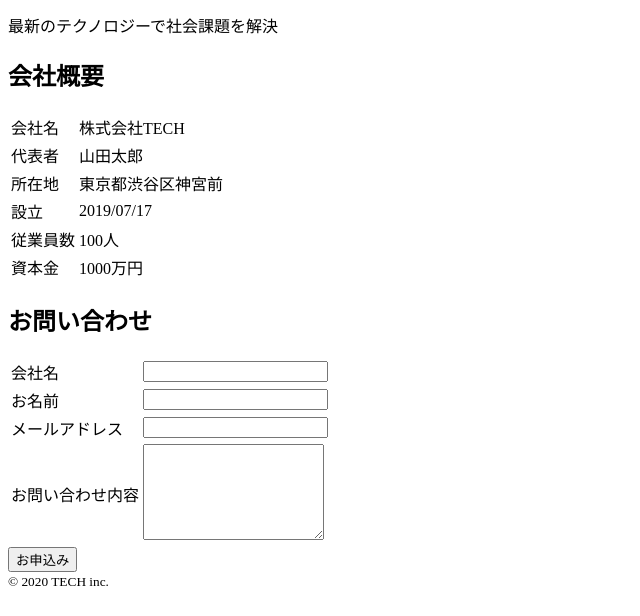
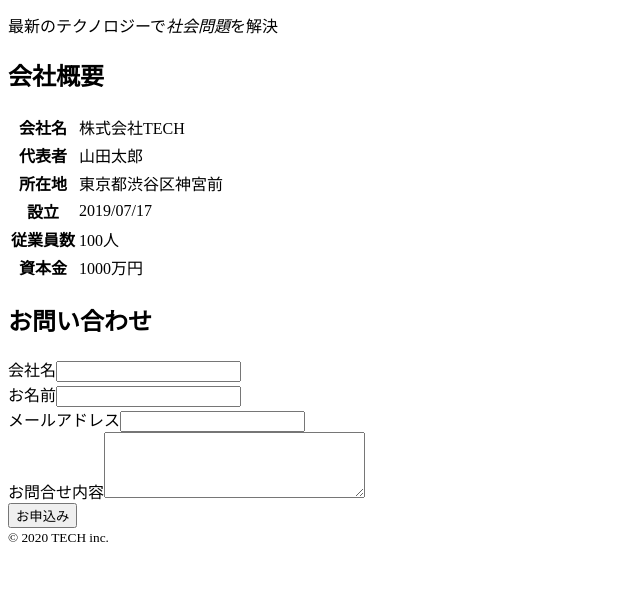
Before and after one commit to YukaAsada/202111123asada, a plain HTML site: page coachtech/index.html in a window 1280 px wide. Shown: the part 292-908 px from the top of the page, without its empty margins (0-640 px from the left). Drawn offline with Linux system fonts and the light colour scheme; files that its build step writes are made by us from their sources.

Commit message:
second-commit

```diff
--- a/coachtech/index.html
+++ b/coachtech/index.html
@@ -24,82 +24,58 @@
       </ul>
     </main>
     <div>
-      <img src="mv.1.png" alt="イメージ">
+      <img src="mv.png" alt="イメージ">
     </div>
     <div>
-      <p>最新のテクノロジーで社会課題を解決</p>
+      <p>最新のテクノロジーで<em>社会問題</em>を解決</p>
       <h2>会社概要</h2>
 
 
       <table>
         <tr>
-          <td>会社名</td>
+          <th>会社名</th>
 
           <td>株式会社TECH</td>
         </tr>
-        <td>代表者</td>
+        <th>代表者</th>
         <td>山田太郎</td>
 
         <tr>
-          <td>所在地</td>
+          <th>所在地</th>
           <td>東京都渋谷区神宮前</td>
         </tr>
         <tr>
-          <td>設立</td>
+          <th>設立</th>
           <td>2019/07/17</td>
         </tr>
         <tr>
-          <td>従業員数</td>
+          <th>従業員数</th>
           <td>100人</td>
         </tr>
         <tr>
-          <td>資本金</td>
+          <th>資本金</th>
           <td>1000万円</td>
         </tr>
       </table>
     </div>
     <h2>お問い合わせ</h2>
     <div>
-      <table>
-        <tr>
-          <td>会社名</td>
-          <td>
-            <form action="detail.html" method="get">
-              <input type="text">
-            </form>
-          </td>
+      <form action="会社名" method="get">
+        <label>会社名<input type="text"></label>
+      </form>
+      <form action="お名前" method="get">
+        <label>お名前<input type="text"></label>
+      </form>
+      <form action="メールアドレス" method="get" 　>
+        <label>メールアドレス<input type="text"></label>
+      </form>
+      <form action="お問合せ" method="get">
+        <label>お問合せ内容<textarea name="お問合せ" cols="30" rows="4"></textarea></label>
+      </form>
+      <form action="お申込み">
+        <button type="submit">お申込み</button>
 
-        </tr>
-        <tr>
-          <td>お名前</td>
-          <td>
-            <form action="detail.html" method="get">
-              <input type="text">
-            </form>
-          </td>
-        </tr>
-        <tr>
-          <td>メールアドレス</td>
-          <td>
-            <form>
-              <input type="text">
-            </form>
-          </td>
-        </tr>
-        <tr>
-          <td>お問い合わせ内容</td>
-          <td>
-
-            <textarea name="お問合せ内容" 　cols="20" rows="6"></textarea>
-
-
-          </td>
-        </tr>
-
-      </table>
-      <button>お申込み</button><br>
-
-
+      </form>
 
       <footer>
         <small>&copy; 2020 TECH inc.</small>
```
Also changed, not shown: index.html (deleted, +0 -82 lines), 3 other files.
